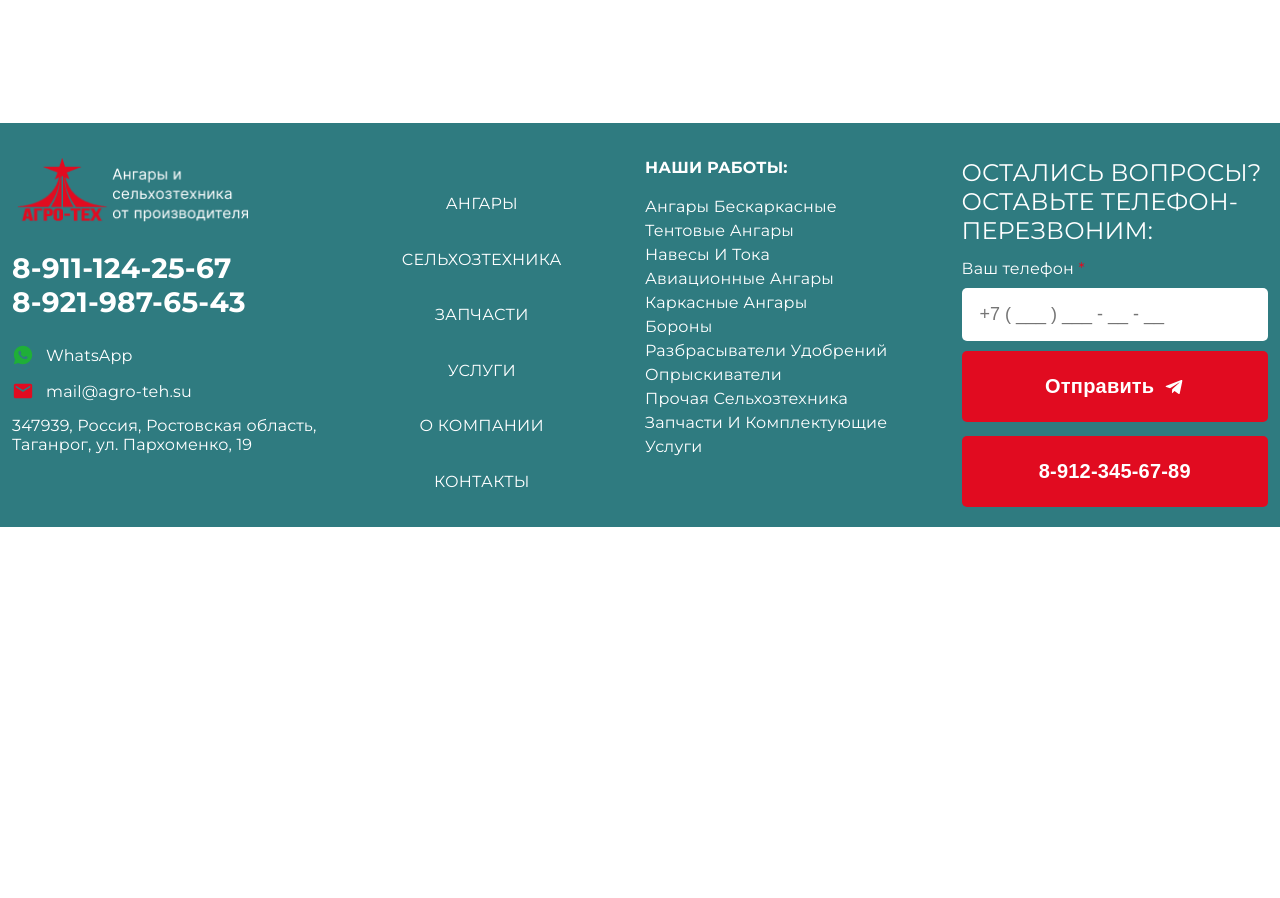
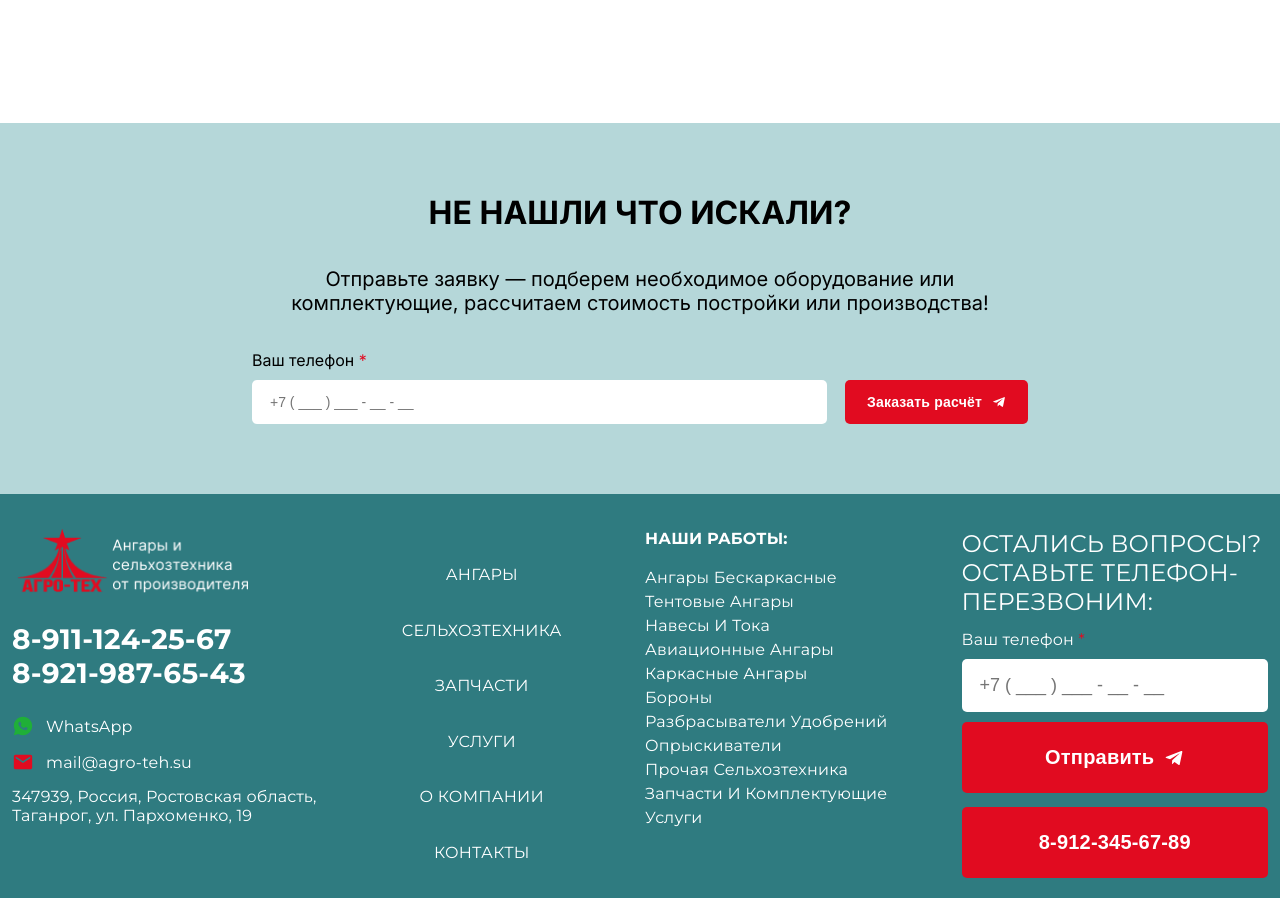
Before and after one commit to allpavel/sh-products, a Next.js app: page / in a window 1280 px wide. Shown: the part 2600-3498 px from the top of the page. Before the commit the page ends 3127 px from the top, so only its background shows below. Built offline with nearby package versions, Linux system fonts and the light colour scheme.

Commit message:
add a call to action section

```diff
--- /dev/null
+++ b/src/app/components/CallToAction/CallToAction.module.css
@@ -0,0 +1,46 @@
+.container {
+  background-color: var(--cta-bg-green);
+}
+
+.wrapper {
+  max-width: 800px;
+  margin: 0 auto;
+  padding: 70px 12px;
+  text-align: center;
+}
+
+.title {
+  font-size: 32px;
+  margin-bottom: 35px;
+  text-transform: uppercase;
+}
+
+.desc {
+  font-size: 20px;
+  margin-bottom: 35px;
+}
+
+.form {
+  display: flex;
+  flex-direction: column;
+  align-items: start;
+}
+
+.asterisk {
+  color: var(--secondary);
+}
+
+.inputWrapper {
+  display: flex;
+  width: 100%;
+  gap: 18px;
+  margin-top: 10px;
+}
+
+.phoneInput {
+  flex-grow: 1;
+  padding: 12px 18px;
+  border-radius: 5px;
+  border: none;
+  font-size: 14px;
+}
--- /dev/null
+++ b/src/app/components/CallToAction/CallToAction.tsx
@@ -0,0 +1,31 @@
+import { Button } from "../Button/Button";
+import styles from "./CallToAction.module.css";
+
+export const CallToAction = () => {
+  return (
+    <section className={styles.container}>
+      <div className={styles.wrapper}>
+        <h2 className={styles.title}>Не нашли что искали?</h2>
+        <p className={styles.desc}>
+          Отправьте заявку — подберем необходимое оборудование или комплектующие, рассчитаем стоимость постройки или
+          производства!
+        </p>
+        <form className={styles.form}>
+          <label htmlFor="tel">
+            Ваш телефон <span className={styles.asterisk}>*</span>
+          </label>
+          <div className={styles.inputWrapper}>
+            <input
+              type="tel"
+              id="tel"
+              name="phone"
+              placeholder="+7 ( ___ ) ___ - __ - __ "
+              className={styles.phoneInput}
+            />
+            <Button text="Заказать расчёт" type="red" icon="telegram" size="medium" />
+          </div>
+        </form>
+      </div>
+    </section>
+  );
+};
--- a/src/app/globals.css
+++ b/src/app/globals.css
@@ -6,6 +6,7 @@
 
   --link-hover: #e3e3e3;
   --input-background: var(--gray);
+  --cta-bg-green: #b5d7d9;
 }
 
 * {
--- a/src/app/page.tsx
+++ b/src/app/page.tsx
@@ -1,4 +1,5 @@
 import { BuildSection } from "./components/BuildSection/BuildSection";
+import { CallToAction } from "./components/CallToAction/CallToAction";
 import { Hero } from "./components/Hero/Hero";
 import { ProductSection } from "./components/ProductSection/ProductSection";
 
@@ -8,6 +9,7 @@ export default function Home() {
       <Hero />
       <BuildSection />
       <ProductSection />
+      <CallToAction />
     </>
   );
 }
```
Also changed, not shown: src/app/components/ProductSection/ProductSection.module.css (deleted).
